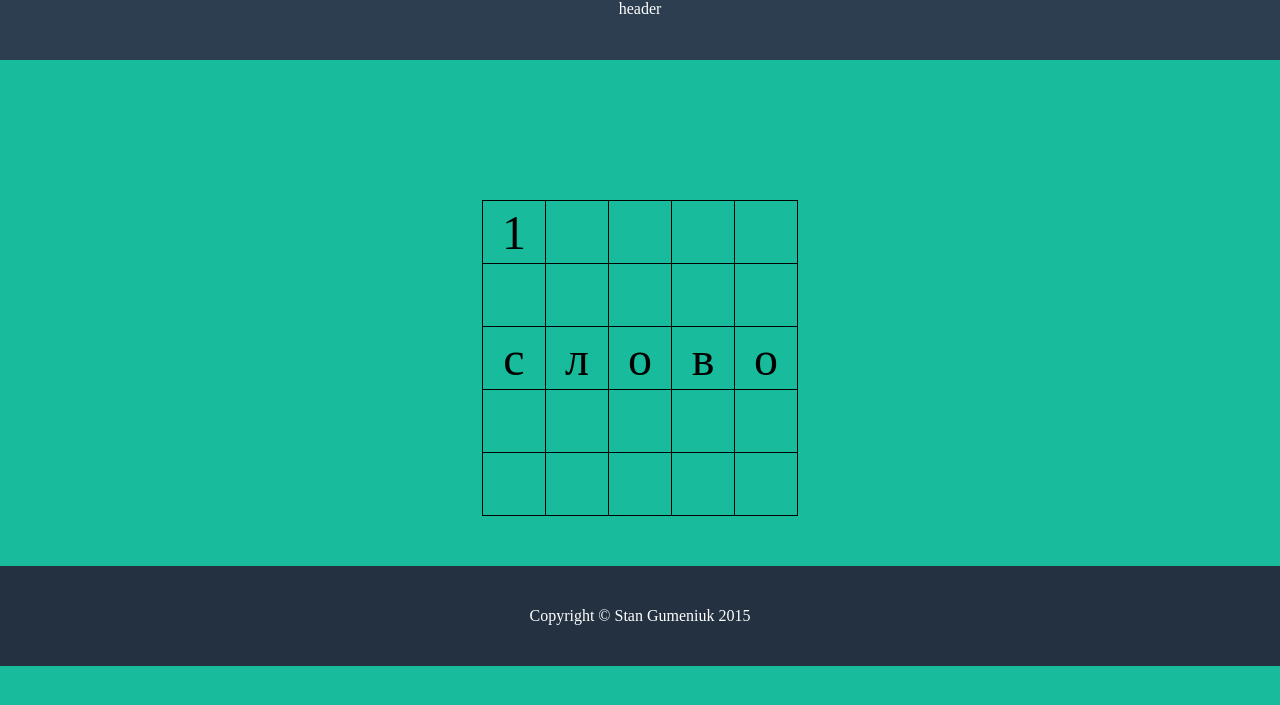
After one commit to ViGo5190/fideos, a PHP site: page /templates/game/layout.phtml in a window 1280 px wide. The commit adds this page. Shown: the top 705 px of the page. Run offline with PHP 8.4, Linux system fonts and the light colour scheme.

Commit message:
[add] css, game layout

```diff
--- a/src/loader.php
+++ b/src/loader.php
@@ -3,8 +3,9 @@
  * @author Stan Gumeniuk i@vigo.su
  */
 
+require_once __DIR__ . '/controller/error.php';
 require_once __DIR__ . '/controller/page.php';
-require_once __DIR__ . '/controller/error.php';
+require_once __DIR__ . '/controller/game.php';
 
 require_once __DIR__ . '/framework/config.php';
 require_once __DIR__ . '/framework/profiler.php';
--- /dev/null
+++ b/templates/game/layout.phtml
@@ -0,0 +1,88 @@
+<!DOCTYPE html>
+<html lang="en">
+
+<head>
+
+    <meta charset="utf-8">
+    <meta http-equiv="X-UA-Compatible" content="IE=edge">
+    <meta name="viewport" content="width=device-width, initial-scale=1">
+    <meta name="description" content="Fideos game">
+    <meta name="author" content="Stan Gumeniuk">
+
+    <title>Fideos</title>
+
+    <!-- Bootstrap Core CSS -->
+    <!--    <link href="/game/css/bootstrap.min.css" rel="stylesheet">-->
+
+    <!-- Custom CSS -->
+    <link href="/game/css/main.css?<?php rand(0, 10000); ?>" rel="stylesheet">
+
+    <!-- HTML5 Shim and Respond.js IE8 support of HTML5 elements and media queries -->
+    <!-- WARNING: Respond.js doesn't work if you view the page via file:// -->
+    <!--[if lt IE 9]>
+    <script src="https://oss.maxcdn.com/libs/html5shiv/3.7.0/html5shiv.js"></script>
+    <script src="https://oss.maxcdn.com/libs/respond.js/1.4.2/respond.min.js"></script>
+    <![endif]-->
+
+</head>
+
+<body>
+
+
+<div class="header">
+    <div class="header-container">header</div>
+</div>
+
+<div class="container">
+
+
+    <div class="divgametable">
+        <table class="gametable">
+            <?php  (isset($gameTable)) ? $gameTableOk = $gameTable : $gameTableOk = array(
+                '1' => array('1' => "1", '2' => "", '3' => "", '4' => "", '5' => ""),
+                '2' => array('1' => "", '2' => "", '3' => "", '4' => "", '5' => ""),
+                '3' => array('1' => "с", '2' => "л", '3' => "о", '4' => "в", '5' => "о"),
+                '4' => array('1' => "", '2' => "", '3' => "", '4' => "", '5' => ""),
+                '5' => array('1' => "", '2' => "", '3' => "", '4' => "", '5' => ""),
+            ); ?>
+
+
+            <tbody>
+            <?php foreach ($gameTableOk as $rowNumber => $row): ?>
+                <tr>
+                    <?php foreach ($row as $cellNumber => $cell): ?>
+                        <td>
+
+                            <div class="gametable-input hidden">
+                                <input type="text" maxlength="1" class="gametable" value="<?= $cell; ?>">
+                            </div>
+                            <div class="gametable-cell">
+                                <?= $cell; ?>
+                            </div>
+                        </td>
+                    <?php endforeach; ?>
+
+
+                </tr>
+            <?php endforeach; ?>
+
+
+            </tbody>
+        </table>
+    </div>
+
+    <footer>
+        <div class="footer">
+            <p>Copyright &copy; Stan Gumeniuk 2015</p>
+        </div>
+    </footer>
+
+
+</div>
+
+
+<div class="profiler"></div>
+
+
+</body>
+</html>
--- /dev/null
+++ b/www/game/css/main.css
@@ -0,0 +1,125 @@
+
+body {
+    background: #18bc9c;
+    /*background: #2c3e50;*/
+    margin: 0;
+    overflow-x: hidden;
+}
+
+.container {
+    /*background: #18bc9c;*/
+    display: block;
+
+
+    padding-top: 100px;
+    /*padding-bottom: 50px;*/
+
+    /*padding-right: 30px;*/
+    /*padding-left: 30px;*/
+    /*margin-right: 100px;*/
+    /*margin-left: 100px;*/
+}
+
+.header {
+    background: #2c3e50;
+    position: fixed;
+    right: 0;
+    left: 0;
+    z-index: 1030;
+
+    min-height: 60px;
+    margin-bottom: 21px;
+
+
+}
+
+.header-container{
+    margin-right: auto;
+    margin-left: auto;
+    padding-left: 15px;
+    padding-right: 15px;
+
+    display: block;
+
+    color: #fff;
+    text-align: center;
+
+}
+
+div.divgametable {
+    text-align: center;
+    padding-top: 100px;
+    padding-bottom: 50px;
+}
+
+table.gametable {
+    display: table;
+    border-collapse: collapse;
+    margin: 0 auto;
+}
+
+table.gametable tr {
+    /*display: block;*/
+}
+
+table.gametable tr td {
+    width: 60px;
+    height: 60px;
+    min-height: 60px;
+    min-width: 60px;
+    /*display: block;*/
+    border: 1px solid black;
+    /*float: left;*/
+
+    text-align: center;
+    vertical-align: middle;
+
+    font-size: 3em;
+
+}
+
+.footer {
+    background: #233140;
+    display: block;
+    padding-top: 25px;
+    padding-right: 0px;
+    padding-bottom: 25px;
+    padding-left: 0px;
+
+    color: #fff;
+    text-align: center;
+}
+
+
+input.gametable {
+    background: #18bc9c;
+    /*width: 100%;*/
+    /*padding: 10px;*/
+    margin: 0px;
+    /*border: 0px solid;*/
+    box-sizing: border-box;
+    -moz-box-sizing: border-box;
+    -webkit-box-sizing: border-box;
+
+
+
+    height: 100%;
+    width: 100%;
+    padding: 0;
+    border: none;
+    text-align: center;
+    font-size: 1em;
+}
+
+
+.gametable-input {
+
+}
+
+.gametable-cell{
+
+}
+
+.hidden{
+    display: none;
+}
```
Also changed, not shown: src/controller/game.php (added, +12 -0 lines).
